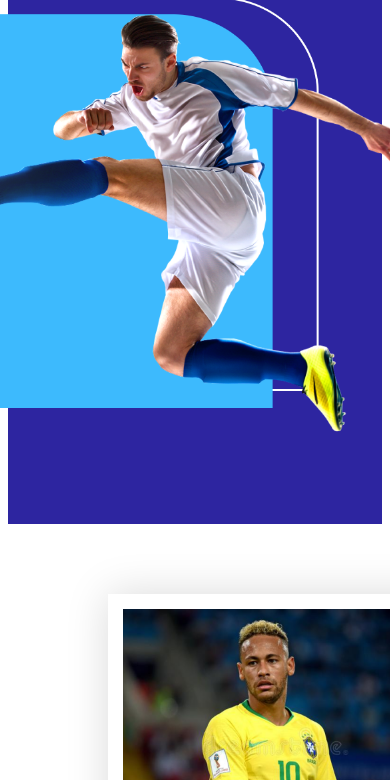
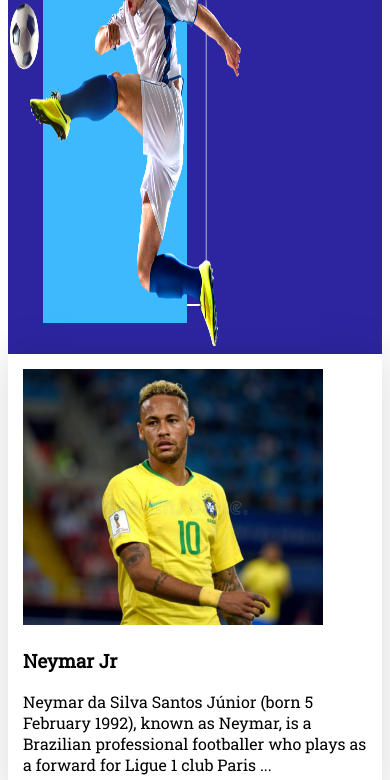
Before and after one commit to MoshiorRahman/second-assignment, a plain HTML site: page index.html in a window 390 px wide. Shown: the part 426-1206 px from the top of the page. Drawn offline with Linux system fonts and the light colour scheme; a web font is replaced by a local one.

Commit message:
responsive

```diff
--- a/style.css
+++ b/style.css
@@ -158,11 +158,18 @@ footer img{
   .banner{
     display: flex;
     flex-direction: column;
+    margin: 0px;
+    padding: 0px;
+  }
+
+  .banner img{
+    width: 100%;
   }
 
   .players{
     display: grid;
     grid-template-columns: 1fr;
+    margin: 0;
   }
 
   .services{
@@ -173,4 +180,7 @@ footer img{
     display: flex;
     flex-direction: column;
   }
+  .reg-thumbnail{
+    margin: 0;
+  }
 }
```
